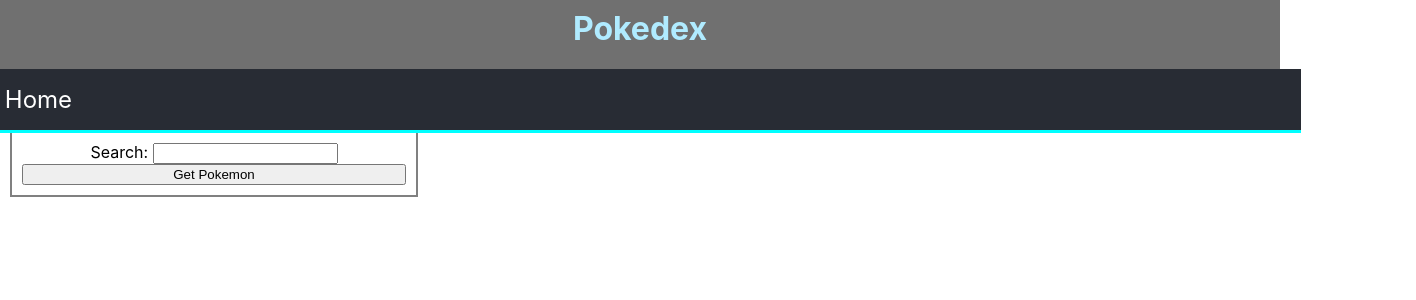
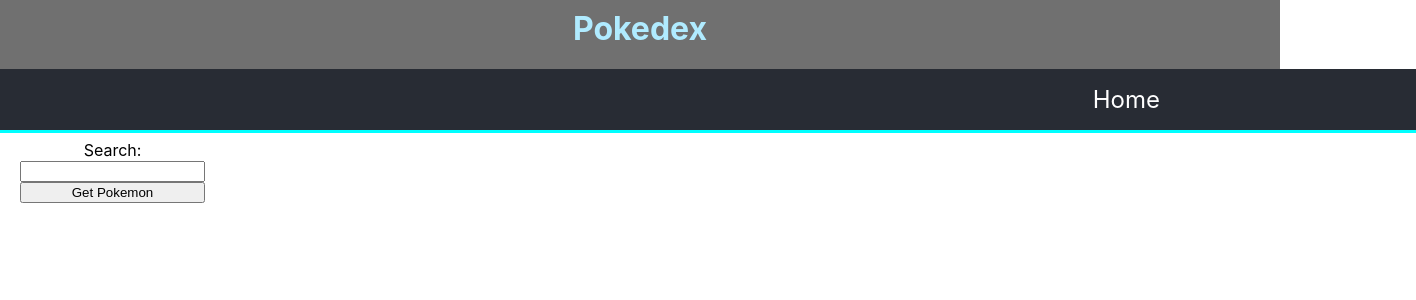
Before and after one commit to katiepdx/pokedex-lab-03, a React (Create React App) app: page / in a window 1280 px wide. Shown: the top 300 px of the page, 1416 px wide, since content can reach past the window. Built offline with nearby package versions, Linux system fonts and the light colour scheme.

Commit message:
renders imgs on click

```diff
--- a/src/App.css
+++ b/src/App.css
@@ -14,8 +14,8 @@
   border-bottom: cyan 3px solid;
   background-color: #282c34;
   width: 100vw;
-  padding-left: 2%;
-  justify-content: start;
+  padding-right: 20%;
+  justify-content: flex-end;
 }
 
 a {
@@ -31,12 +31,15 @@
 .searchBar {
   display: flex;
   flex-direction: column;
-  width: 30%;
-  border: 2px solid grey;
+  width: min-content;
   margin: 10px;
   padding: 10px;
 }
 
+img {
+  height: 150px;
+  width: 150px;
+}
 
 .App {
   text-align: center;
--- a/src/App.js
+++ b/src/App.js
@@ -16,8 +16,8 @@
     //get API data
     //now loading, so change state to true
     this.setState({ isLoading: true })
-    //get the data from the API using link
-    const pokemonData = await request.get('https://alchemy-pokedex.herokuapp.com/api/pokedex')
+    //get the data from the API using link - finds userSearch
+    const pokemonData = await request.get(`https://alchemy-pokedex.herokuapp.com/api/pokedex?pokemon=${this.state.userSearch}`)
 
     //update state
     this.setState({
@@ -27,19 +27,27 @@
       isLoading: false
     })
 
-    console.log(pokemonData)
+    console.log(this.state.pokemonStats)
+    console.log(this.state.userSearch)
   }
 
   render() {
     return (
       <div className="App">
         <HeaderBar/>
-        <div className="searchBar">
-          {/* When user types into searchBar, update the search in state to the value of input */}
-          <SearchBar onChange={(e) => this.setState({ search: e.target.value})}/>
+        <div className="userSearchInput">
+          <div className="searchBar">
+            {/* When user types into searchBar, update the search in state to the value of input */}
+            <SearchBar onChange={(e) => this.setState({ userSearch: e.target.value})}/>
 
-          {/* When button is clicked, use handleClick function to get the Pokemon */}
-          <button onClick={this.handleClick}>Get Pokemon</button>
+            {/* When button is clicked, use handleClick function to get the Pokemon */}
+            <button onClick={this.handleClick}>Get Pokemon</button>
+          </div>
+        </div>
+        <div className="displayPokemon">
+          {
+            this.state.pokemonStats.map(onePokemon => <img src={onePokemon.url_image} alt={onePokemon.pokemon}/>)
+          }
         </div>
       </div>
     )
--- a/src/SearchBar.js
+++ b/src/SearchBar.js
@@ -4,7 +4,7 @@
     render() {
         return (
             <section>
-                Search: <input type="text"></input>
+                Search: <input onChange={this.props.handleClick} type="text"></input>
             </section>
         )
     }
```
